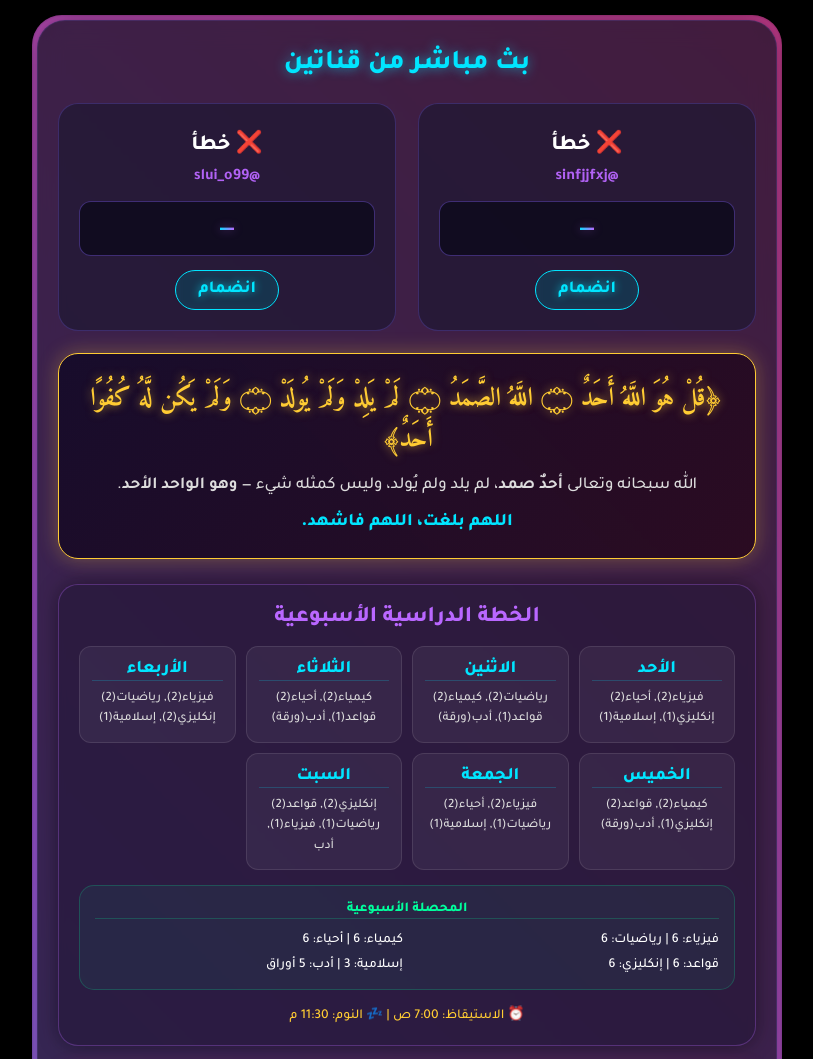
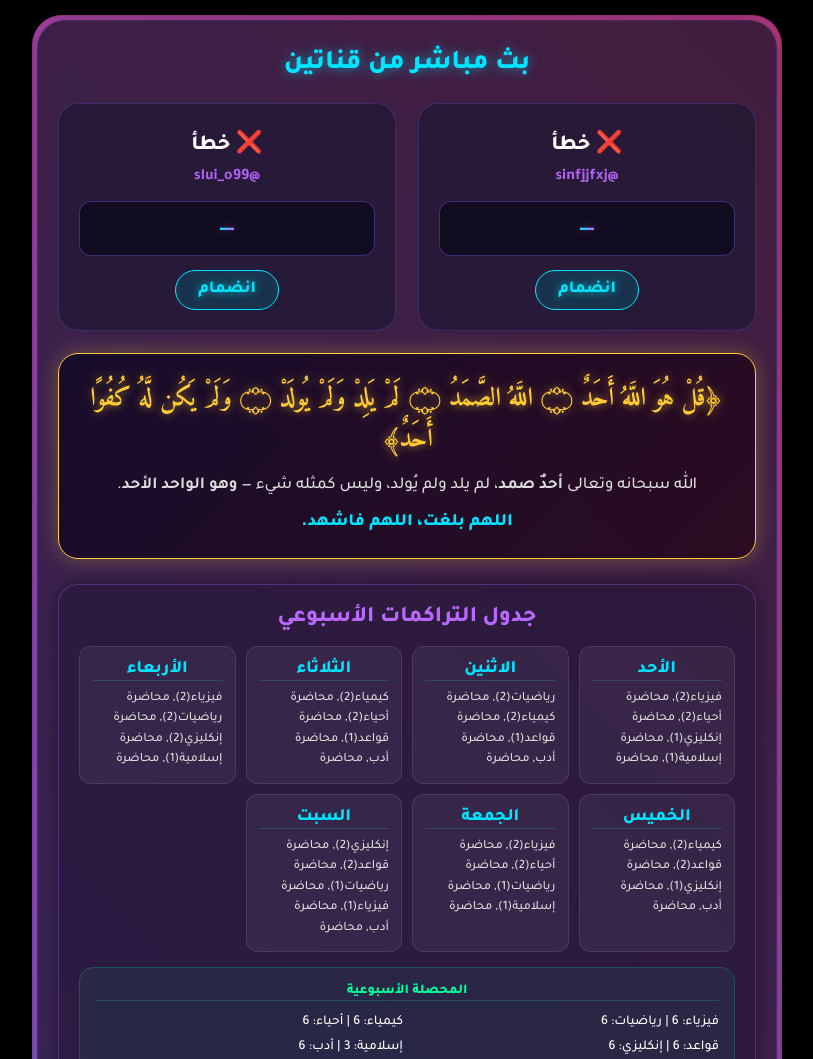
Before and after one commit to m2006-bot/str, a plain HTML site: page index.html in a window 1280 px wide. Shown: the top 1059 px of the page, without its empty margins (233-1046 px from the left). Drawn offline with Linux system fonts and the light colour scheme; no server answers.

Commit message:
Update schedule card and related content

```diff
--- a/index.html
+++ b/index.html
@@ -224,7 +224,7 @@
             font-size: 1.1rem;
         }
 
-        /* === كرت الجدول الدراسي === */
+        /* === كرت جدول التراكمات === */
         .schedule-big-card {
             background: rgba(30, 20, 50, 0.5);
             border-radius: 20px;
@@ -269,6 +269,8 @@
             font-size: 0.8rem;
             line-height: 1.6;
             color: #ddd;
+            text-align: right;
+            direction: rtl;
         }
 
         .summary-grid {
@@ -283,7 +285,7 @@
             font-size: 0.85rem;
         }
 
-        /* === الكروت الأصلية === */
+        /* === باقي الكروت === */
         .session-card,
         .semester-card,
         .rules-card {
@@ -456,6 +458,7 @@
             .tauhid-text { font-size: 1.4rem; }
             .tauhid-explanation { font-size: 1rem; }
             .schedule-big-card h2 { font-size: 1.25rem; }
+            .day-content { font-size: 0.75rem; }
         }
 
         @media (max-width: 360px) {
@@ -494,7 +497,7 @@
                 </div>
             </div>
 
-            <!-- كرت التوحيد المحدّث -->
+            <!-- كرت التوحيد -->
             <div class="tauhid-card">
                 <div class="tauhid-text">﴿قُلْ هُوَ اللَّهُ أَحَدٌ ۝ اللَّهُ الصَّمَدُ ۝ لَمْ يَلِدْ وَلَمْ يُولَدْ ۝ وَلَمْ يَكُن لَّهُ كُفُوًا أَحَدٌ﴾</div>
                 <div class="tauhid-explanation">
@@ -503,24 +506,81 @@
                 <div class="tauhid-witness">اللهم بلغت، اللهم فاشهد.</div>
             </div>
 
-            <!-- كرت الجدول الدراسي -->
+            <!-- جدول التراكمات الأسبوعي -->
             <div class="schedule-big-card">
-                <h2>الخطة الدراسية الأسبوعية</h2>
+                <h2>جدول التراكمات الأسبوعي</h2>
                 <div class="days-grid">
-                    <div class="day-box"><span class="day-name">الأحد</span><div class="day-content">فيزياء(2), أحياء(2)<br>إنكليزي(1), إسلامية(1)</div></div>
-                    <div class="day-box"><span class="day-name">الاثنين</span><div class="day-content">رياضيات(2), كيمياء(2)<br>قواعد(1), أدب(ورقة)</div></div>
-                    <div class="day-box"><span class="day-name">الثلاثاء</span><div class="day-content">كيمياء(2), أحياء(2)<br>قواعد(1), أدب(ورقة)</div></div>
-                    <div class="day-box"><span class="day-name">الأربعاء</span><div class="day-content">فيزياء(2), رياضيات(2)<br>إنكليزي(2), إسلامية(1)</div></div>
-                    <div class="day-box"><span class="day-name">الخميس</span><div class="day-content">كيمياء(2), قواعد(2)<br>إنكليزي(1), أدب(ورقة)</div></div>
-                    <div class="day-box"><span class="day-name">الجمعة</span><div class="day-content">فيزياء(2), أحياء(2)<br>رياضيات(1), إسلامية(1)</div></div>
-                    <div class="day-box"><span class="day-name">السبت</span><div class="day-content">إنكليزي(2), قواعد(2)<br>رياضيات(1), فيزياء(1), أدب</div></div>
+                    <div class="day-box">
+                        <span class="day-name">الأحد</span>
+                        <div class="day-content">
+                            فيزياء(2), محاضرة<br>
+                            أحياء(2), محاضرة<br>
+                            إنكليزي(1), محاضرة<br>
+                            إسلامية(1), محاضرة
+                        </div>
+                    </div>
+                    <div class="day-box">
+                        <span class="day-name">الاثنين</span>
+                        <div class="day-content">
+                            رياضيات(2), محاضرة<br>
+                            كيمياء(2), محاضرة<br>
+                            قواعد(1), محاضرة<br>
+                            أدب, محاضرة
+                        </div>
+                    </div>
+                    <div class="day-box">
+                        <span class="day-name">الثلاثاء</span>
+                        <div class="day-content">
+                            كيمياء(2), محاضرة<br>
+                            أحياء(2), محاضرة<br>
+                            قواعد(1), محاضرة<br>
+                            أدب, محاضرة
+                        </div>
+                    </div>
+                    <div class="day-box">
+                        <span class="day-name">الأربعاء</span>
+                        <div class="day-content">
+                            فيزياء(2), محاضرة<br>
+                            رياضيات(2), محاضرة<br>
+                            إنكليزي(2), محاضرة<br>
+                            إسلامية(1), محاضرة
+                        </div>
+                    </div>
+                    <div class="day-box">
+                        <span class="day-name">الخميس</span>
+                        <div class="day-content">
+                            كيمياء(2), محاضرة<br>
+                            قواعد(2), محاضرة<br>
+                            إنكليزي(1), محاضرة<br>
+                            أدب, محاضرة
+                        </div>
+                    </div>
+                    <div class="day-box">
+                        <span class="day-name">الجمعة</span>
+                        <div class="day-content">
+                            فيزياء(2), محاضرة<br>
+                            أحياء(2), محاضرة<br>
+                            رياضيات(1), محاضرة<br>
+                            إسلامية(1), محاضرة
+                        </div>
+                    </div>
+                    <div class="day-box">
+                        <span class="day-name">السبت</span>
+                        <div class="day-content">
+                            إنكليزي(2), محاضرة<br>
+                            قواعد(2), محاضرة<br>
+                            رياضيات(1), محاضرة<br>
+                            فيزياء(1), محاضرة<br>
+                            أدب, محاضرة
+                        </div>
+                    </div>
                 </div>
                 <div class="summary-grid">
                     <div style="grid-column: 1/3; text-align:center; color:var(--primary-green); font-weight:800; margin-bottom:5px; border-bottom:1px solid rgba(0,255,157,0.2);">المحصلة الأسبوعية</div>
                     <div>فيزياء: 6 | رياضيات: 6</div>
                     <div>كيمياء: 6 | أحياء: 6</div>
                     <div>قواعد: 6 | إنكليزي: 6</div>
-                    <div>إسلامية: 3 | أدب: 5 أوراق</div>
+                    <div>إسلامية: 3 | أدب: 6</div>
                 </div>
                 <div style="margin-top:15px; text-align:center; font-size:0.85rem; color:var(--primary-gold);">
                     ⏰ الاستيقاظ: 7:00 ص | 💤 النوم: 11:30 م
@@ -566,6 +626,22 @@
                     <li>يمنع الدخول إلى الخاص منعًا باتًا.</li>
                 </ul>
             </div>
+
+            <!-- حقوق التصميم -->
+            <div style="margin-top: 25px; padding-top: 15px; border-top: 1px solid rgba(255,255,255,0.1); text-align: center; font-size: 0.9rem; color: var(--primary-gold);">
+                <div style="display: flex; align-items: center; justify-content: center; gap: 6px; margin-bottom: 4px;">
+                    <svg width="16" height="16" viewBox="0 0 24 24" fill="none" xmlns="http://www.w3.org/2000/svg">
+                        <path d="M19.5 3.5H4.5C3.4 3.5 2.5 4.4 2.5 5.5V18.5C2.5 19.6 3.4 20.5 4.5 20.5H19.5C20.6 20.5 21.5 19.6 21.5 18.5V5.5C21.5 4.4 20.6 3.5 19.5 3.5Z" stroke="currentColor" stroke-width="1.5" stroke-linecap="round" stroke-linejoin="round"/>
+                        <path d="M8.5 12H15.5" stroke="currentColor" stroke-width="1.5" stroke-linecap="round" stroke-linejoin="round"/>
+                        <path d="M12 8.5V15.5" stroke="currentColor" stroke-width="1.5" stroke-linecap="round" stroke-linejoin="round"/>
+                    </svg>
+                    حقوق التصميم
+                </div>
+                <a href="https://t.me/wten099" target="_blank" style="color: var(--primary-gold); text-decoration: none; font-weight: 700; display: inline-block; margin-top: 4px;">
+                    وتين
+                </a>
+            </div>
+
         </div>
     </div>
 
```
